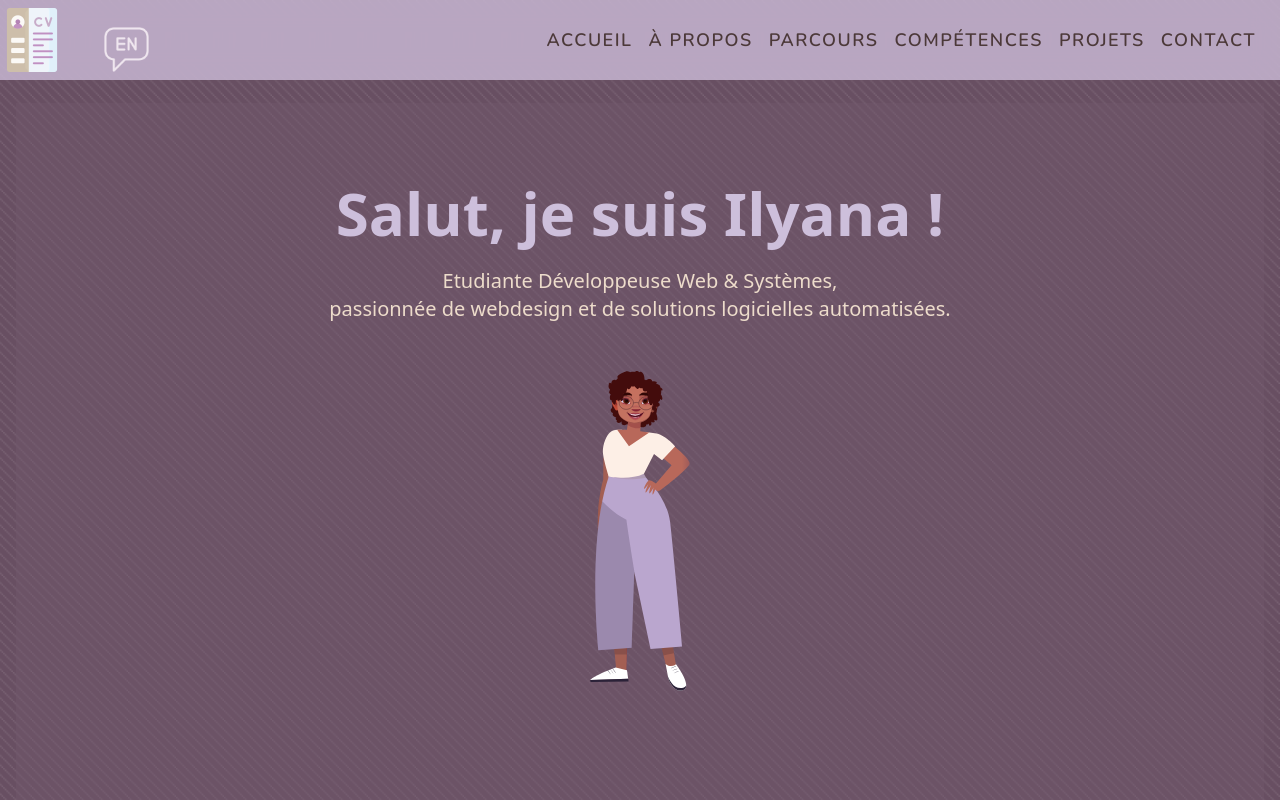
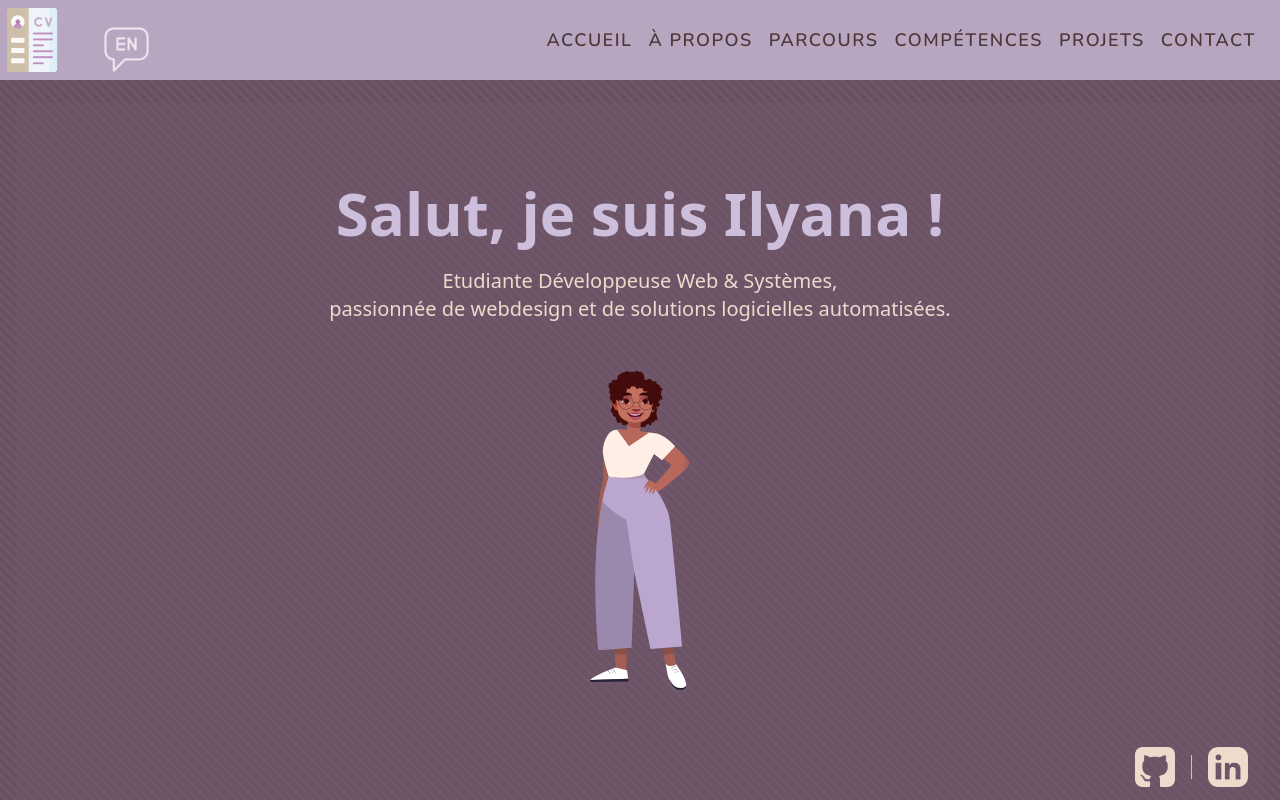
Before and after one commit to IlyanaMegy/ilyanamegy.github.io, a React (Vite) app: page / in a window 1280 px wide. Shown: the top 800 px of the page. Built offline with nearby package versions, Linux system fonts and the light colour scheme.

Commit message:
:heavy_plus_sign: Added links to Linkedin's and Github's profile

```diff
--- a/src/components/Hero.jsx
+++ b/src/components/Hero.jsx
@@ -1,6 +1,8 @@
 import { motion } from "framer-motion";
 import Me from "../assets/hero/me.svg";
 import BgDetails from "../assets/hero/details_bg.svg";
+import GithubIcon from "../assets/hero/github.png";
+import LinkedInIcon from "../assets/hero/linkedin.png";
 import { useLanguage } from "../contexts/LanguageContext";
 
 const Hero = () => {
@@ -51,6 +53,34 @@ const Hero = () => {
           className="w-60 h-60 md:w-80 md:h-80 mt-12 mx-auto"
         />
       </div>
+
+      <div className="absolute bottom-4 right-4 flex items-center gap-4 z-20">
+        <a
+          href="https://github.com/ilyanamegy"
+          target="_blank"
+          rel="noopener noreferrer"
+          className="hover:opacity-80 transition-opacity"
+        >
+          <img
+            src={GithubIcon}
+            alt="GitHub"
+            className="w-10 h-10"
+          />
+        </a>
+        <div className="w-px h-6 bg-[#EDDCCB] opacity-80"></div>
+        <a
+          href="https://www.linkedin.com/in/ilyana-megy/"
+          target="_blank"
+          rel="noopener noreferrer"
+          className="hover:opacity-80 transition-opacity"
+        >
+          <img
+            src={LinkedInIcon}
+            alt="LinkedIn"
+            className="w-10 h-10"
+          />
+        </a>
+      </div>
     </div>
   </section>
   );
```
Also changed, not shown: src/assets/hero/github.png (added), src/assets/hero/linkedin.png (added).
